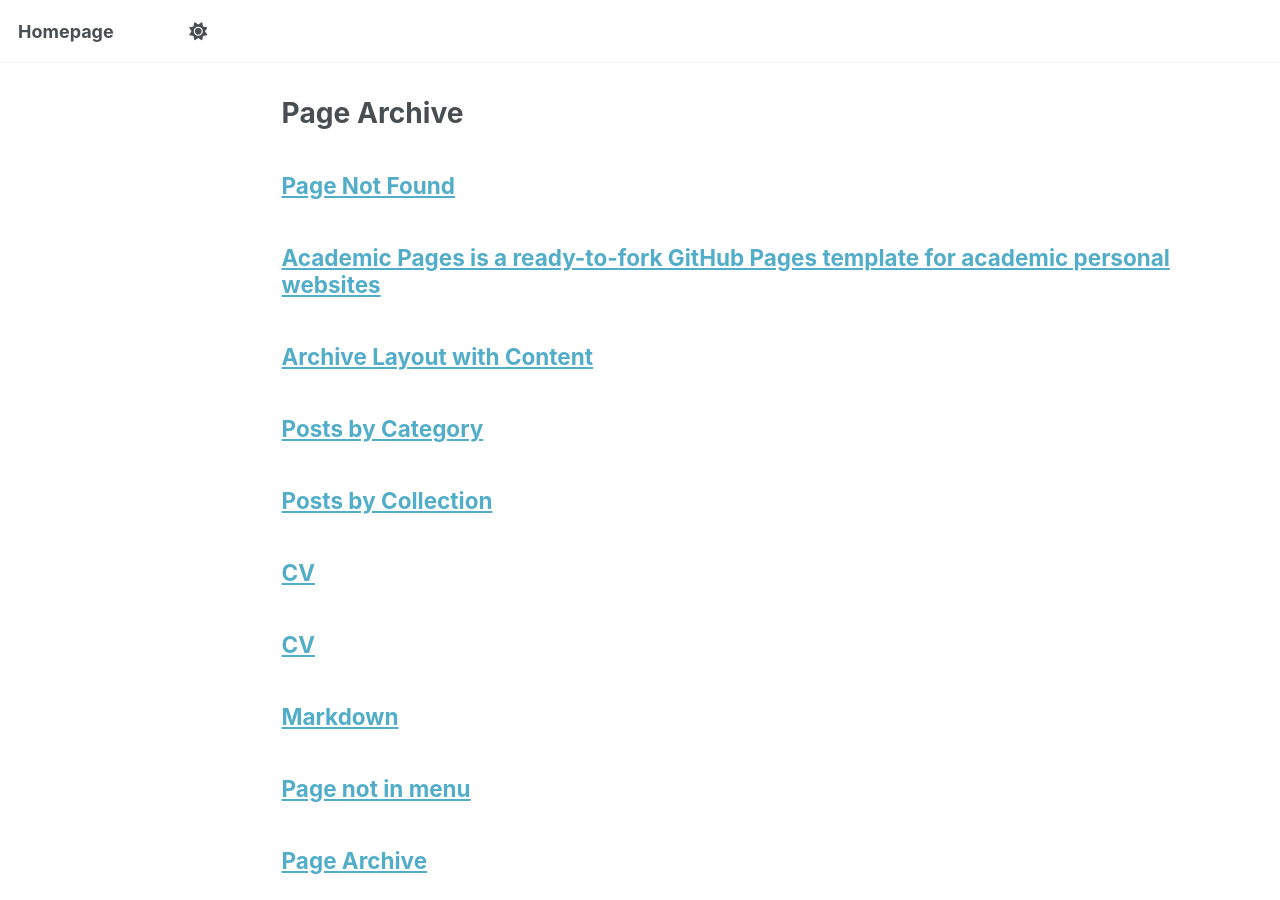
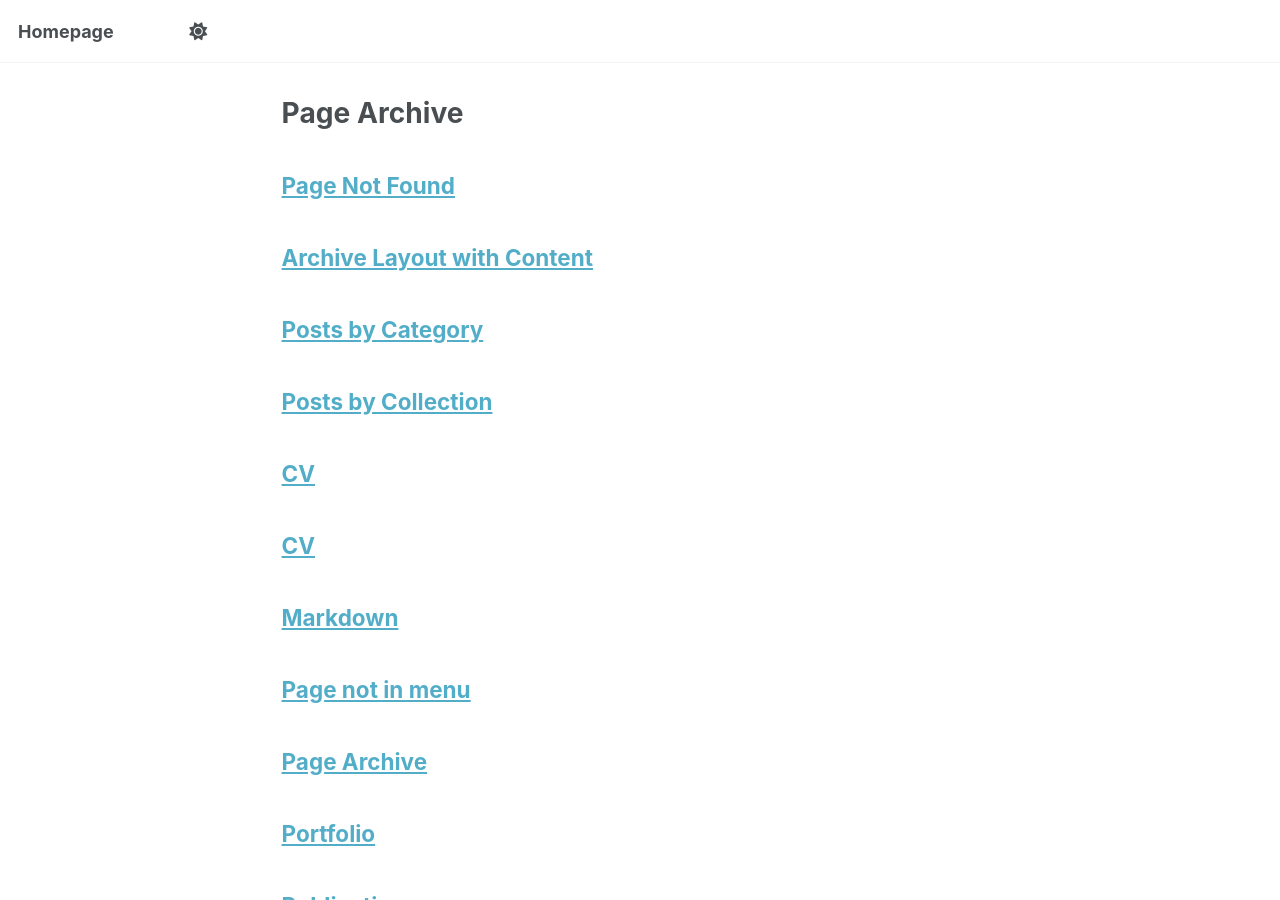
Before and after one commit to Eliaukyou/Eliaukyou.github.io, a Jekyll site: the page built from _pages/page-archive.html, in a window 1280 px wide and 900 px high. Built offline with Jekyll 4.4.1, drawn with Linux system fonts in a browser that asks for light colours; a script bundle is joined from its source files by our own code; library files that are not in the unit come from our copies.

Commit message:
Revise about page title and format research interests
Updated title and enhanced research interest description with markdown formatting.

```diff
--- a/_pages/about.md
+++ b/_pages/about.md
@@ -1,13 +1,12 @@
 ---
 permalink: /
-title: "Academic Pages is a ready-to-fork GitHub Pages template for academic personal websites"
-author_profile: true
+title: "About me👋
 redirect_from:
   - /about/
   - /about.html
 ---
 
-I'm a third year undergraduate student from School of Biomedical Engineering, Shanghai Jiao Tong University. My research interest includes medical robotics, multimodal perception, agent engineering, and AI for science.
+I'm a third year undergraduate student from School of Biomedical Engineering, Shanghai Jiao Tong University. My research interest includes **medical robotics, multimodal perception, agent engineering, and AI for science**.
 
 I am always open to exciting research collaborations and opportunities in the fields of embodied AI, agent engineering and multimodal learning. Please feel free to reach out if you share similar interests!
 
```
